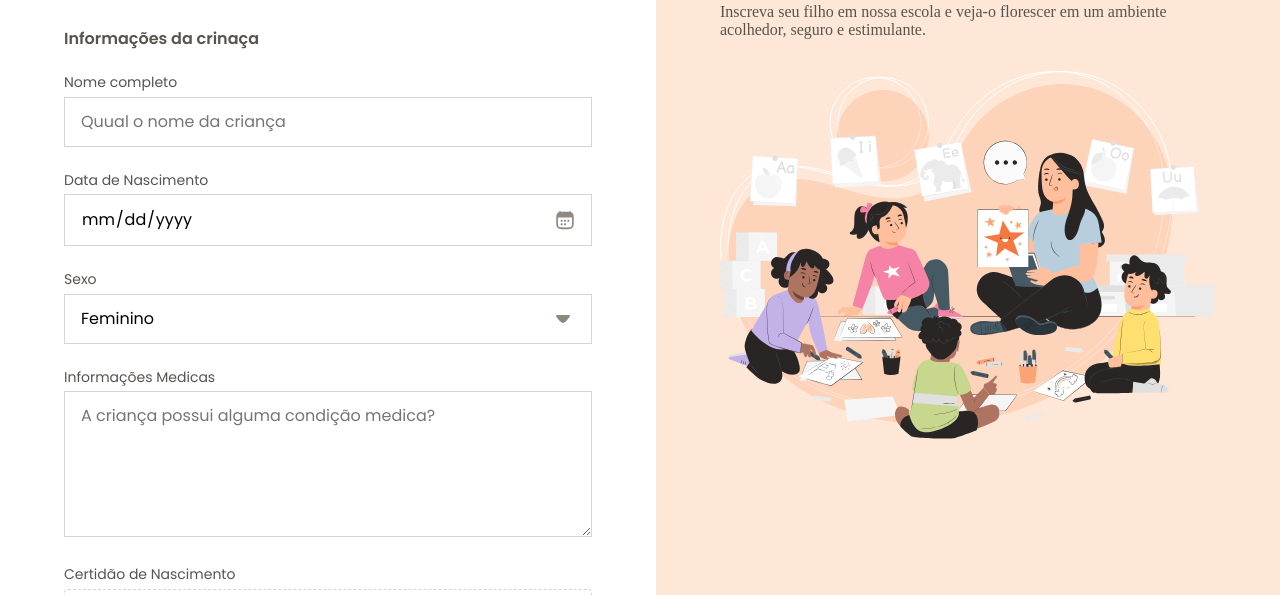
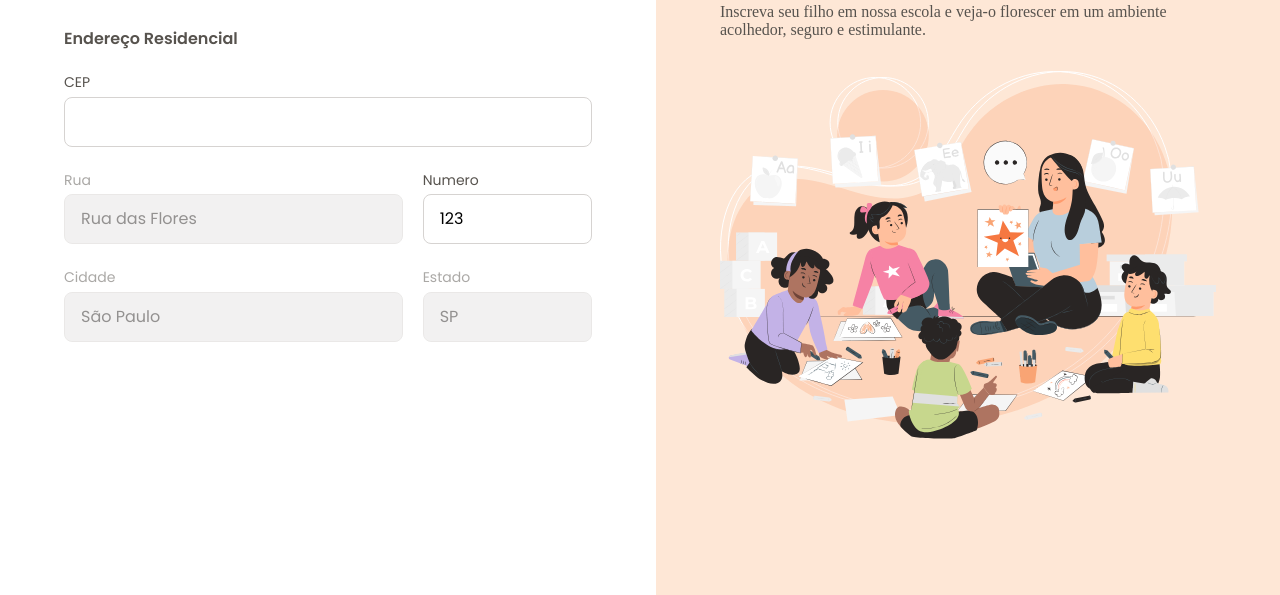
Before and after one commit to RalphCajazeira/Forms-de-Matricula-Escola, a plain HTML site: page index.html in a window 1280 px wide. Shown: the part 205-800 px from the top of the page. Drawn offline with Linux system fonts and the light colour scheme.

Commit message:
Configurando os campos de endereço

```diff
--- a/index.html
+++ b/index.html
@@ -29,7 +29,7 @@
           </p>
 
           <form method="post" enctype="multipart/form-data">
-            <fieldset class="child-info">
+            <!-- <fieldset class="child-info">
               <legend>Informações da crinaça</legend>
 
               <div class="input-wrapper">
@@ -101,6 +101,56 @@
                   </p>
                 </div>
               </div>
+            </fieldset> -->
+
+            <fieldset class="address">
+              <legend>Endereço Residencial</legend>
+
+              <div class="input-wrapper">
+                <label for="cep">CEP</label>
+                <input type="text" id="cep" name="cep" />
+              </div>
+
+              <div class="flex">
+                <div class="input-wrapper flex-2">
+                  <label for="street">Rua</label>
+                  <input
+                    type="text"
+                    id="street"
+                    name="street"
+                    value="Rua das Flores"
+                    disabled
+                  />
+                </div>
+                <div class="input-wrapper flex-1">
+                  <label for="number">Numero</label>
+                  <input type="number" id="number" name="number" value="123" />
+                </div>
+              </div>
+
+              <div class="flex">
+                <div class="input-wrapper flex-2">
+                  <label for="city">Cidade</label>
+                  <input
+                    type="text"
+                    id="city"
+                    name="city"
+                    value="São Paulo"
+                    disabled
+                  />
+                </div>
+                <div class="input-wrapper flex-1">
+                  <label for="state">Estado</label>
+                  <input
+                    type="text"
+                    id="state"
+                    name="state"
+                    value="SP"
+                    disabled
+                  />
+                </div>
+              </div>
+              <div class="flex"></div>
             </fieldset>
           </form>
         </div>
--- a/style/fields/index.css
+++ b/style/fields/index.css
@@ -6,6 +6,7 @@ textarea {
   appearance: none;
   width: 100%;
   border: 1px solid var(--stroke-default);
+  border-radius: 8px;
 
   padding: 0.75rem 1rem;
 
@@ -34,13 +35,6 @@ input[type="date"] {
 
   &::-webkit-calendar-picker-indicator {
     opacity: 0;
-
-    /* Deixa todo campo clicavel */
-    /* position: absolute;
-    width: 100%;
-    height: 100%;
-    top: 0;
-    left: 0; */
   }
 
   &::before {
@@ -59,3 +53,21 @@ select {
   background: url(../../assets/icons/arrow-down-01.svg) no-repeat
     calc(100% - 1rem);
 }
+
+.address .flex {
+  gap: 1.25rem;
+}
+
+.input-wrapper:has([disabled]) {
+  opacity: 0.5;
+}
+
+input {
+  &[disabled] {
+    background-color: var(--surface-disabled);
+
+    border: 1px solid var(--stroke-default);
+
+    color: var(--text-primary);
+  }
+}
--- a/style/forms.css
+++ b/style/forms.css
@@ -15,3 +15,7 @@ legend {
   font: 600 1rem/1.25 var(--font-family);
   margin-bottom: 1.5rem;
 }
+
+fieldset + fieldset {
+  margin-top: 3rem;
+}
--- a/style/global.css
+++ b/style/global.css
@@ -19,7 +19,7 @@
   /* Surface */
   --surface-primary: #ffffff;
   --surface-secondary: #fee7d6;
-  --surface-disabled: #fee7d6;
+  --surface-disabled: #e7e5e4;
 
   /* Stroke */
   --stroke-default: #d6d3d1;
@@ -49,3 +49,15 @@ img {
   max-width: 100%;
   height: auto;
 }
+
+.flex {
+  display: flex;
+}
+
+.flex-1 {
+  flex: 1;
+}
+
+.flex-2 {
+  flex: 2;
+}
```
